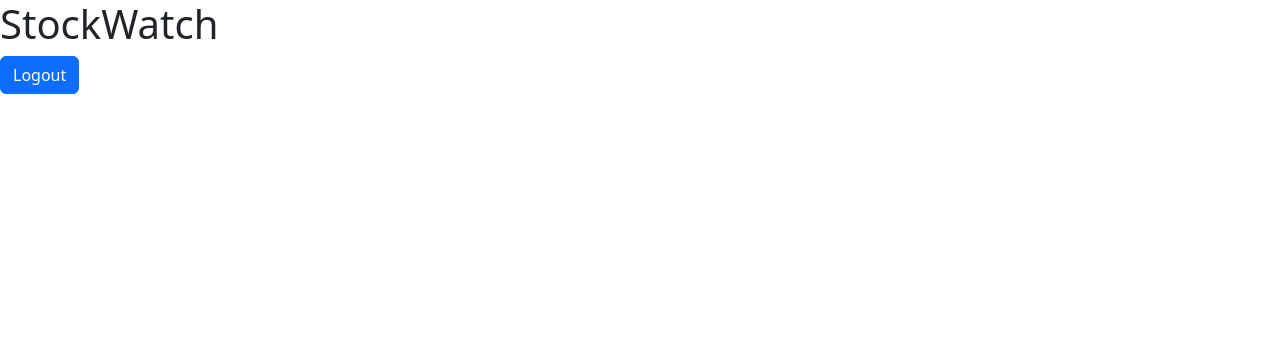
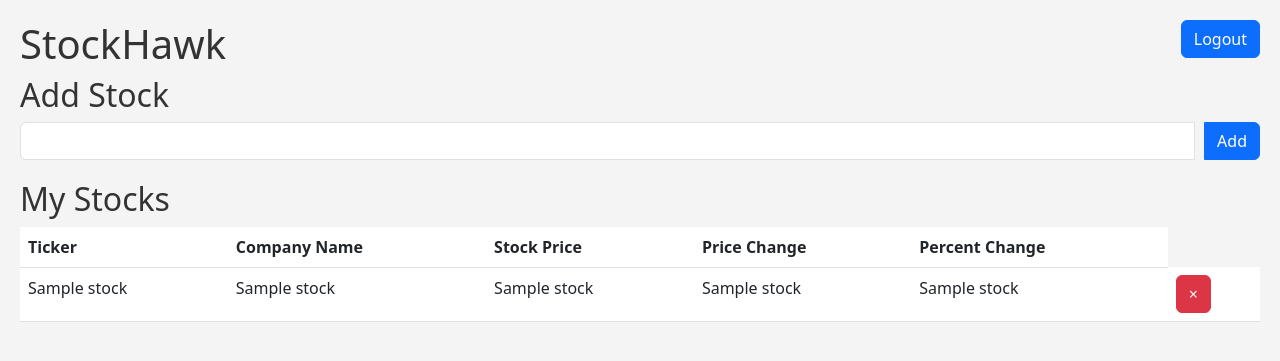
Before and after one commit to rmaskey1/StockWatch, a Flask app: page / in a window 1280 px wide. Shown: the top 361 px of the page. Run offline with Flask 3, Linux system fonts and the light colour scheme; the visitor is signed in with stand-in values (Sample User, id 1); a database or web service that is not in the repository returns one stand-in record (values such as "Sample title"); parts of the project's set-up code (start-up, migrations or seed data) failed here and were passed over; some libraries are stand-ins or nearby versions.

Commit message:
Combined homepage with rest of project

```diff
--- a/app.py
+++ b/app.py
@@ -20,9 +20,53 @@
 @app.route('/', methods=['POST', 'GET'])
 def home():
     if "username" in session:
-        return render_template("home.html")
+        username = session["username"]
+        cursor = conn.cursor()
+        cursor.execute('SELECT user_id FROM "user" where username = %s', (username,))
+        user_id = cursor.fetchone()
+        cursor.execute('SELECT stock_id FROM watchlist WHERE user_id = %s', (user_id,))
+        stock_ids = cursor.fetchall()
+        stocks = []
+        for stock_id in stock_ids:
+            cursor.execute('SELECT * FROM stock WHERE stock_id = %s', (stock_id,))
+            stock = cursor.fetchone()
+            stocks.append(stock)
+        conn.commit()
+        cursor.close()
+        return render_template("home.html", stocks=stocks)
     else:
         return redirect(url_for("login"))
+
+@app.route('/add', methods=['POST'])
+def add():
+    if "username" in session and request.method == "POST":
+        username = session["username"]
+        cursor = conn.cursor()
+        cursor.execute('SELECT user_id FROM "user" where username = %s', (username,))
+        user_id = cursor.fetchone()
+        stock_code = request.form['ticker']
+        cursor.execute("SELECT * FROM stock WHERE stock_code = %s", (stock_code,))
+        if cursor.fetchone() is not None:
+            cursor.execute('SELECT stock_id FROM stock WHERE stock_code = %s', (stock_code,))
+            stock_id = cursor.fetchone()
+            cursor.execute('INSERT INTO watchlist (user_id, stock_id) VALUES (%s, %s)', (user_id, stock_id,))
+            conn.commit()
+            cursor.close()
+            return redirect(url_for("home"))
+        else:
+            return redirect(url_for("home"))
+
+@app.route('/delete/<stock_id>', methods=['POST'])
+def delete(stock_id):
+    if "username" in session:
+        username = session["username"]
+        cursor = conn.cursor()
+        cursor.execute('SELECT user_id FROM "user" where username = %s', (username,))
+        user_id = cursor.fetchone()
+        cursor.execute('DELETE FROM watchlist WHERE stock_id = %s AND user_id = %s', (stock_id, user_id))
+        conn.commit()
+        cursor.close()
+    return redirect(url_for("home"))
 
 @app.route('/login', methods=['POST', 'GET'])
 def login():
@@ -71,8 +115,10 @@
         if existing_user:
             return render_template("signup.html", error=True)
         else:
-            cursor.execute('INSERT INTO watchlist (stock_id) VALUES (%s)', (1,))
             cursor.execute('INSERT INTO "user" (username, password, email) VALUES (%s, %s, %s)', (username, password, email))
+            cursor.execute('SELECT user_id FROM "user" where username = %s', (username,))
+            user_id = cursor.fetchone()
+            cursor.execute('INSERT INTO watchlist (user_id, stock_id) VALUES (%s, %s)', (user_id, 1,))
             conn.commit()
             cursor.close()
             return redirect(url_for("login"))
--- a/templates/home.html
+++ b/templates/home.html
@@ -1,5 +1,6 @@
 <!DOCTYPE html>
-<htmllang="en">
+<html lang="en">
+
 <head>
     <meta charset="UTF-8">
     <meta name="viewport" content="width=device-width, initial-scale=1.0">
@@ -7,10 +8,76 @@
     <link rel="stylesheet" href="https://cdn.jsdelivr.net/npm/bootstrap@5.3.0/dist/css/bootstrap.min.css">
     <!-- Bootstrap JavaScript -->
     <script src="https://cdn.jsdelivr.net/npm/bootstrap@5.3.0/dist/js/bootstrap.bundle.min.js"></script>
-    <title>StockWatch</title>
+    <style>
+        body {
+            background-color: #f4f4f4;
+            padding: 20px;
+        }
+
+        h1,
+        h2 {
+            color: #333;
+        }
+
+        .search-form {
+            display: flex;
+            align-items: center;
+            margin-bottom: 20px;
+        }
+
+        .search-input {
+            width: 200px;
+            margin-right: 10px;
+        }
+        .logout-btn {
+            position: absolute;
+            top: 20px;
+            right: 20px;
+        }
+    </style>
+    <title>StockHawk</title>
 </head>
+
 <body>
-    <h1>StockWatch</h1>
-    <a href="{{ url_for('logout') }}" class="btn btn-primary">Logout</a>
+    <h1>StockHawk</h1>
+    <a href="{{ url_for('logout') }}" class="btn btn-primary logout-btn">Logout</a>
+
+    <h2>Add Stock</h2>
+    <form action="{{ url_for('add') }}" method="POST" class="search-form">
+        <div class="input-group">
+            <input type="text" class="form-control search-input" id="ticker" name="ticker" required>
+            <button type="submit" class="btn btn-primary">Add</button>
+        </div>
+    </form>
+
+    <h2>My Stocks</h2>
+    <table class="table">
+        <thead>
+            <tr>
+                <th>Ticker</th>
+                <th>Company Name</th>
+                <th>Stock Price</th>
+                <th>Price Change</th>
+                <th>Percent Change</th>
+            </tr>
+        </thead>
+        <tbody>
+            {% for stock in stocks %}
+            <tr>
+                <td>{{ stock[1] }}</td>
+                <td>{{ stock[2] }}</td>
+                <td>{{ stock[3] }}</td>
+                <td>{{ stock[4] }}</td>
+                <td>{{ stock[5] }}</td>
+                <td>
+                    <form action="{{ url_for('delete', stock_id=stock[0]) }}" method="POST">
+                        <button type="submit" class="btn btn-danger"><span aria-hidden="true">&times;</span></button>
+                    </form>
+                </td>
+            </tr>
+            {% endfor %}
+        </tbody>
+    </table>
 </body>
+
 </html>
```
Also changed, not shown: code.sql (+13 -14 lines).
